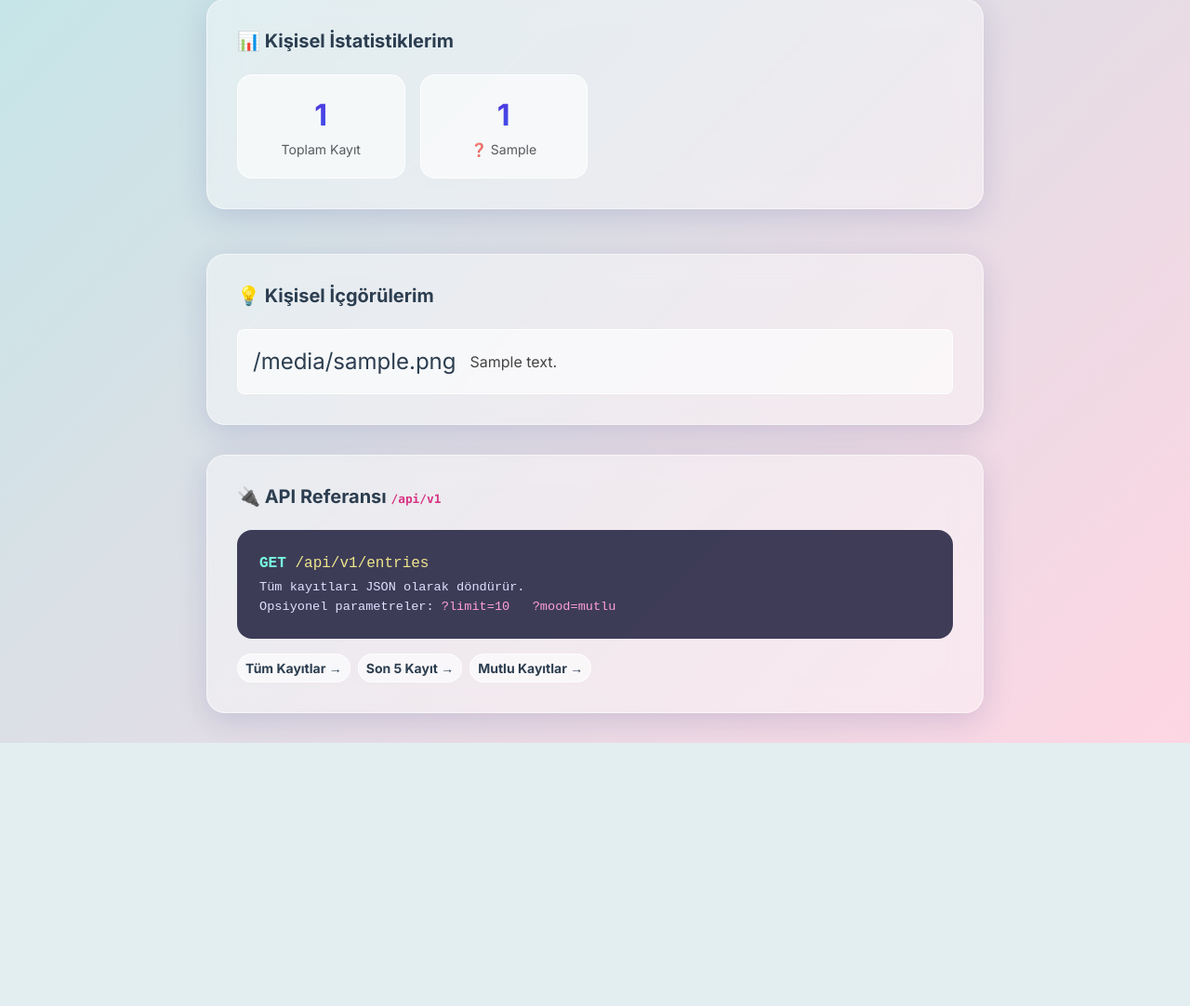
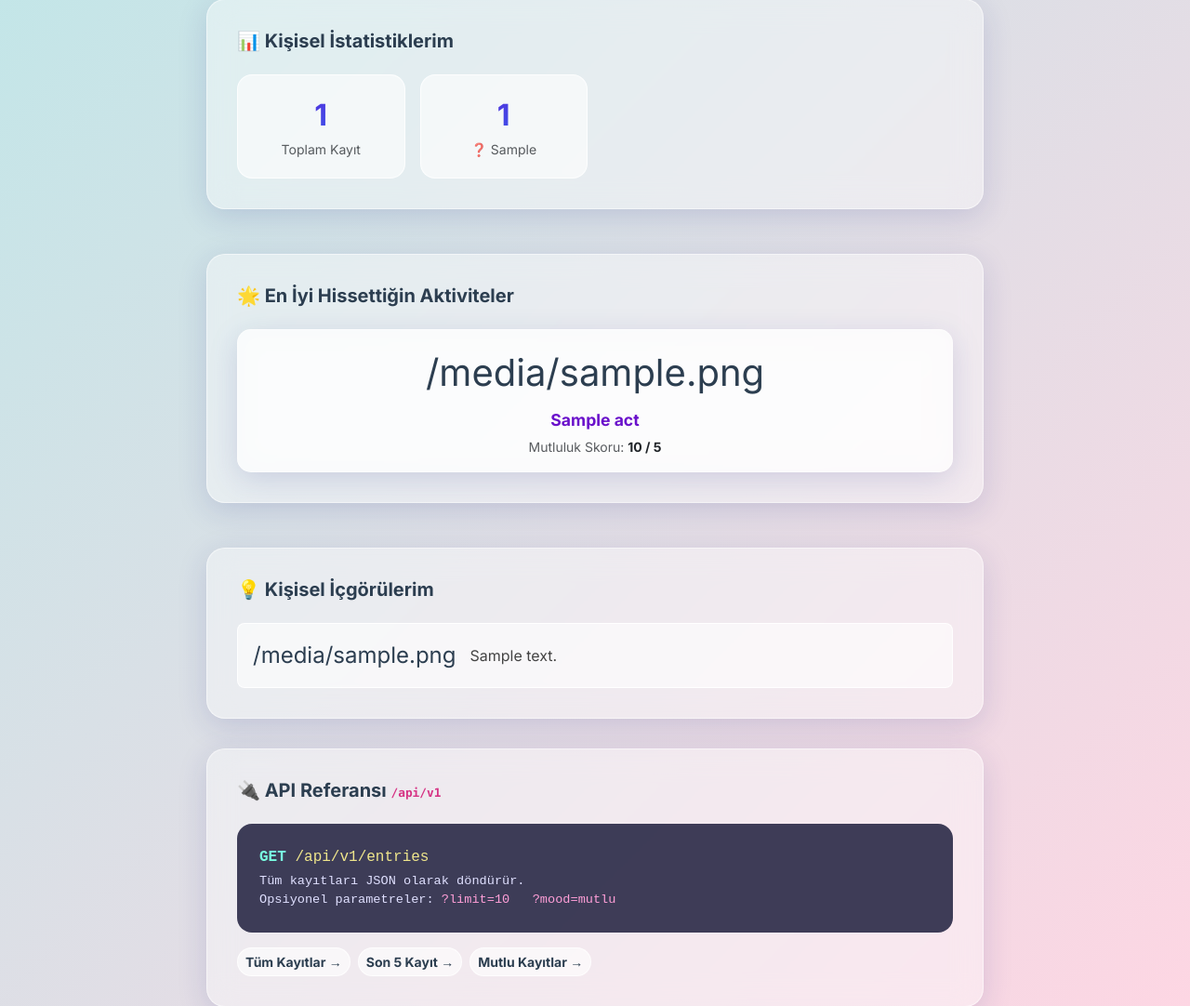
Before and after one commit to zeynaksoy/mindful-me, a Flask app: template app/templates/profile.html in a window 1280 px wide. Shown: the part 1105-2187 px from the top of the page at 93% size. Before the commit the page ends 1904 px from the top, so only its background shows below. Run offline with Flask 3, Linux system fonts and the light colour scheme; tables that the repository leaves empty hold one stand-in row (values such as "Sample post"); the template is opened without the code that fills it: values that come from a table or form of the project are taken from there, most other values are stand-ins (such as "Sample title", 1, 10 or a date in 2020); grey boxes marked "Sample" are stand-in pictures; some libraries are stand-ins or nearby versions.

Commit message:
aktivite kategorizasyonu ve 'en iyi hissettirenler' analiz motoru eklendi

```diff
--- a/app/__init__.py
+++ b/app/__init__.py
@@ -27,6 +27,17 @@ def create_app():
     with app.app_context():
         from app import models
         db.create_all()
+
+        # Sadece debug (geliştirme) modunda otomatik migration ve upgrade
+        if app.config.get('DEBUG') or app.debug:
+            try:
+                from flask_migrate import upgrade, migrate as db_migrate
+                db_migrate(message="Auto-migration on startup")
+                upgrade()
+                print("✅ Veritabanı şeması otomatik olarak kontrol edildi ve güncellendi.")
+            except Exception as e:
+                print("⚠️ Otomatik migration sırasında bir bilgi/hata (Zaten güncel olabilir):", e)
+
     from app.routes import main
     app.register_blueprint(main)
 
--- a/app/forms.py
+++ b/app/forms.py
@@ -17,6 +17,17 @@ class MoodEntryForm(FlaskForm):
     sleep_hours = FloatField(_l('Uyku Süresi (Saat)'), validators=[Optional(), NumberRange(min=0, max=24)])
     stress_level = IntegerField(_l('Stres Seviyesi (1-10)'), validators=[Optional(), NumberRange(min=1, max=10)])
     activities = StringField(_l('Aktiviteler (virgülle ayırın)'), validators=[Optional()])
+
+    activity_type = SelectField(_l('Aktivite Türü'), choices=[
+        ('', _l('Belirtilmedi')),
+        ('Spor', _l('Spor 🏃‍♂️')),
+        ('Sosyal', _l('Sosyal 👥')),
+        ('Ders/İş', _l('Ders/İş 💻')),
+        ('Oyun', _l('Oyun 🎮')),
+        ('Meditasyon', _l('Meditasyon 🧘‍♀️')),
+        ('Müzik', _l('Müzik 🎵')),
+        ('Doğa Yürüyüşü', _l('Doğa Yürüyüşü 🌲'))
+    ], validators=[Optional()])
 
     # Uyku ve Alışkanlıklar
     bedtime = TimeField(_l('Uykuya Dalış Saati'), validators=[Optional()])
--- a/app/models.py
+++ b/app/models.py
@@ -64,6 +64,8 @@ class MoodEntry(db.Model):
     weather_condition = db.Column(db.String(50), nullable=True)
     notes = db.Column(db.Text, nullable=True)
 
+    activity_type = db.Column(db.String(50), nullable=True)
+
     def to_dict(self):
         return {
             'id': self.id,
--- a/app/routes.py
+++ b/app/routes.py
@@ -187,6 +187,36 @@ def get_lifestyle_feedback():
             return _("Son 3 gündür ekran süren arttığı için uyku kaliten %% %(pct)d düşmüş. Bugün ekranı 2 saat erken kapatmaya ne dersin?", pct=int(decrease_percent))
     return None
 
+def get_best_feeling_activities(entries):
+    activity_scores = {}
+    activity_counts = {}
+    for e in entries:
+        if getattr(e, 'activity_type', None):
+            score = MOOD_VALUES.get(e.mood, 3)
+            act = e.activity_type
+            activity_scores[act] = activity_scores.get(act, 0) + score
+            activity_counts[act] = activity_counts.get(act, 0) + 1
+
+    averages = {}
+    for act, total_score in activity_scores.items():
+        averages[act] = total_score / activity_counts[act]
+
+    sorted_acts = sorted(averages.items(), key=lambda item: item[1], reverse=True)
+
+    top_3 = []
+    emojis = {
+        'Spor': '🏃‍♂️', 'Sosyal': '👥', 'Ders/İş': '💻',
+        'Oyun': '🎮', 'Meditasyon': '🧘‍♀️', 'Müzik': '🎵',
+        'Doğa Yürüyüşü': '🌲'
+    }
+    for act, avg in sorted_acts[:3]:
+        top_3.append({
+            'name': act,
+            'icon': emojis.get(act, '⭐'),
+            'score': round(avg, 1)
+        })
+    return top_3
+
 def calculate_lifestyle_insights(entries):
     insights = []
     if not entries:
@@ -305,6 +335,7 @@ def index():
             sleep_hours=form.sleep_hours.data,
             stress_level=form.stress_level.data,
             activities=form.activities.data,
+            activity_type=form.activity_type.data,
             ai_analysis=analysis,
             ai_advice=advice,
             ai_sentiment=sentiment,
@@ -547,11 +578,13 @@ def profile():
         badges.append({'name': _('Uyku Ustası'), 'icon': '💤', 'desc': _('3 Gün Üst Üste 8+ Saat Uyku'), 'earned': False})
 
     insights = calculate_lifestyle_insights(all_entries)
+    top_activities = get_best_feeling_activities(all_entries)
 
     return render_template('profile.html', user=user, form=form,
                            total_entries=total_entries, mood_counts=mood_counts,
                            best_mood=best_mood, avatar_url=avatar_url, badges=badges,
-                           insights=insights, smart_coach_feedback=smart_coach_feedback)
+                           insights=insights, smart_coach_feedback=smart_coach_feedback,
+                           top_activities=top_activities)
 
 @main.route('/change_password', methods=['GET', 'POST'])
 def change_password():
--- a/app/templates/profile.html
+++ b/app/templates/profile.html
@@ -333,6 +333,22 @@
             {% endif %}
         </div>
 
+        <!-- En İyi Hissettiğin Aktiviteler -->
+        {% if top_activities %}
+        <div class="glass-card mt-5">
+            <h5 class="fw-bold mb-4">🌟 {{ _('En İyi Hissettiğin Aktiviteler') }}</h5>
+            <div class="d-flex flex-wrap gap-3">
+                {% for act in top_activities %}
+                <div class="glass-card text-center p-3 flex-grow-1" style="border-radius: 15px; background: rgba(255,255,255,0.7); min-width: 150px; margin-bottom: 0;">
+                    <div style="font-size: 2.5rem;">{{ act.icon }}</div>
+                    <div class="fw-bold mt-2" style="font-size: 1.1rem; color: #6a11cb;">{{ act.name }}</div>
+                    <div class="text-muted mt-1 small">{{ _('Mutluluk Skoru:') }} <strong class="text-dark">{{ act.score }} / 5</strong></div>
+                </div>
+                {% endfor %}
+            </div>
+        </div>
+        {% endif %}
+
         <!-- İçgörüler -->
         <div class="glass-card mt-5">
             <h5 class="fw-bold mb-4">💡 {{ _('Kişisel İçgörülerim') }}</h5>
```
Also changed, not shown: app/templates/index.html (+6 -3 lines), migrations/versions/26187660e663_add_activity_categories.py (added, +32 -0 lines), app.db.
